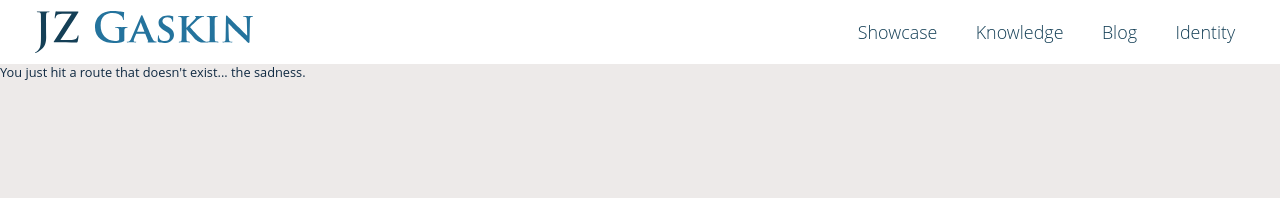
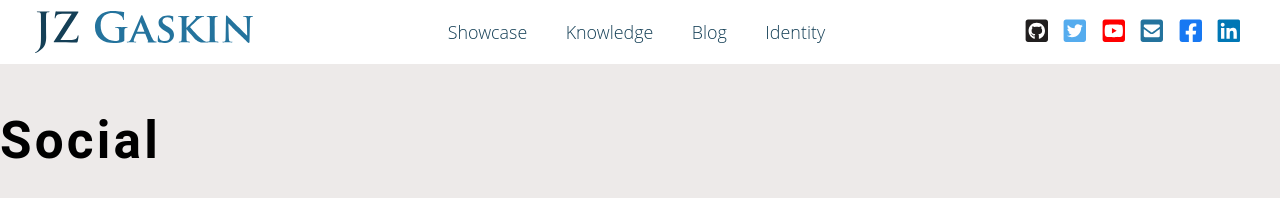
Before and after one commit to JZGaskin/frontend, a Gatsby site: page /social in a window 1280 px wide. Before the commit this address had no page. Built offline with nearby package versions, Linux system fonts and the light colour scheme; Gatsby itself is replaced by a stand-in of ours.

Commit message:
social links in navbar

```diff
--- a/package.json
+++ b/package.json
@@ -19,6 +19,7 @@
     "prop-types": "^15.7.2",
     "react-dom": "^16.12.0",
     "react-helmet": "^6.0.0",
+    "react-icons": "^3.10.0",
     "react-spring": "^8.0.27",
     "styled-components": "^5.1.0"
   },
--- a/src/components/Global.js
+++ b/src/components/Global.js
@@ -5,18 +5,12 @@ const GlobalStyles = createGlobalStyle`
   @import url("https://fonts.googleapis.com/css?family=Open+Sans|Roboto:400,700&display=swap");
 :root {
   --clr-primary: #2f2825;
-  --clr-primary-dark: hsl(205, 100%, 21%);
-  --clr-primary-light: hsl(205, 84%, 74%);
-  --clr-grey-1: hsl(209, 61%, 16%);
-  --clr-grey-5: hsl(209, 22%, 49%);
-  --clr-grey-9: hsl(210, 32%, 93%);
-  --clr-grey-10: hsl(206, 33%, 96%);
+  --clr-primary-dark: #143f56;
+  --clr-primary-light: #24739d;
   --clr-white: #fff;
-  --clr-red-dark: hsl(360, 67%, 44%);
-  --clr-red-light: hsl(360, 71%, 66%);
   --ff-primary: "Roboto", sans-serif;
   --ff-secondary: "Open Sans", sans-serif;
-  /* --transition: all 0.3s linear; */
+  --transition: all 0.3s linear;
   --spacing: 0.25rem;
   --radius: 0.5rem;
   --fixed-width: 620px;
--- a/src/components/Navbar/CollapseMenu.js
+++ b/src/components/Navbar/CollapseMenu.js
@@ -39,6 +39,11 @@ const CollapseMenu = props => {
               Identity
             </Link>
           </li>
+          <li>
+            <Link to="/social/" onClick={props.handleNavbar}>
+              Social
+            </Link>
+          </li>
         </NavLinks>
       </CollapseWrapper>
     )
@@ -55,6 +60,10 @@ const CollapseWrapper = styled(animated.div)`
   left: 0;
   right: 0;
   z-index: 2;
+
+  @media (min-width: 992px) {
+    display: none;
+  }
 `
 
 const NavLinks = styled.ul`
--- a/src/components/Navbar/NavApp.js
+++ b/src/components/Navbar/NavApp.js
@@ -15,11 +15,11 @@ class NavApp extends Component {
   render() {
     return (
       <>
+        <GlobalStyle />
         <Navbar
           navbarState={this.state.navbarOpen}
           handleNavbar={this.handleNavbar}
         />
-        <GlobalStyle />
       </>
     )
   }
--- a/src/components/Navbar/Navbar.js
+++ b/src/components/Navbar/Navbar.js
@@ -5,6 +5,7 @@ import { Link } from "gatsby"
 import Brand from "./Brand"
 import BurgerMenu from "./BurgerMenu"
 import CollapseMenu from "./CollapseMenu"
+import { SocialNav } from "./SocialNav"
 
 const Navbar = props => {
   //   const barAnimation = useSpring({
@@ -30,6 +31,7 @@ const Navbar = props => {
             <Link to="/blog/">Blog</Link>
             <Link to="/identity/">Identity</Link>
           </NavLinks>
+          <SocialNav />
           <BurgerWrapper>
             <BurgerMenu
               navbarState={props.navbarState}
@@ -88,7 +90,7 @@ const NavLinks = styled(animated.ul)`
       box-shadow: 0 1px #000e24;
     }
 
-    @media (max-width: 768px) {
+    @media (max-width: 992px) {
       display: none;
     }
   }
@@ -97,7 +99,7 @@ const NavLinks = styled(animated.ul)`
 const BurgerWrapper = styled.div`
   margin: auto 0;
 
-  @media (min-width: 769px) {
+  @media (min-width: 992px) {
     display: none;
   }
 `
--- /dev/null
+++ b/src/components/Navbar/SocialNav.js
@@ -0,0 +1,133 @@
+import React from "react"
+import {
+  FaGithubSquare,
+  FaTwitterSquare,
+  FaYoutubeSquare,
+  FaEnvelopeSquare,
+  FaFacebookSquare,
+  FaLinkedin,
+} from "react-icons/fa"
+import styled from "styled-components"
+
+export const SocialNav = () => {
+  return (
+    <Social>
+      <Github
+        href="https://github.com/JZGaskin"
+        target="_blank"
+        rel="noopener noreferrer"
+      >
+        <FaGithubSquare />
+      </Github>
+      <Twitter
+        href="https://twitter.com"
+        target="_blank"
+        rel="noopener noreferrer"
+      >
+        <FaTwitterSquare />
+      </Twitter>
+      <Youtube
+        href="https://youtube.com"
+        target="_blank"
+        rel="noopener noreferrer"
+      >
+        <FaYoutubeSquare />
+      </Youtube>
+      <Email
+        href="mailto:jzgaskin@gmail.com"
+        target="_blank"
+        rel="noopener noreferrer"
+      >
+        <FaEnvelopeSquare />
+      </Email>
+      <Facebook
+        href="https://facebook.com"
+        target="_blank"
+        rel="noopener noreferrer"
+      >
+        <FaFacebookSquare />
+      </Facebook>
+      <LinkedIn
+        href="https://linkedin.com"
+        target="_blank"
+        rel="noopener noreferrer"
+      >
+        <FaLinkedin />
+      </LinkedIn>
+    </Social>
+  )
+}
+
+const Social = styled.div`
+  display: flex;
+  flex-wrap: wrap;
+  line-height: 0;
+  padding-top: 1.5%;
+  font-size: 2rem;
+  margin-left: 1rem;
+
+  @media (max-width: 992px) {
+    display: none;
+  }
+`
+
+const Github = styled.a`
+  color: #211f1f;
+  transition: var(--transition);
+  cursor: pointer;
+  margin-right: 1rem;
+
+  &:hover {
+    transform: translateY(-10%);
+  }
+`
+const Twitter = styled.a`
+  color: #55acee;
+  transition: var(--transition);
+  cursor: pointer;
+  margin-right: 1rem;
+
+  &:hover {
+    transform: translateY(-10%);
+  }
+`
+const Youtube = styled.a`
+  color: #ff0000;
+  transition: var(--transition);
+  cursor: pointer;
+  margin-right: 1rem;
+
+  &:hover {
+    transform: translateY(-10%);
+  }
+`
+const Email = styled.a`
+  color: var(--clr-primary-light);
+  transition: var(--transition);
+  cursor: pointer;
+  margin-right: 1rem;
+
+  &:hover {
+    transform: translateY(-10%);
+  }
+`
+const Facebook = styled.a`
+  color: #1778f2;
+  transition: var(--transition);
+  cursor: pointer;
+  margin-right: 1rem;
+
+  &:hover {
+    transform: translateY(-10%);
+  }
+`
+const LinkedIn = styled.a`
+  color: #0077b5;
+  transition: var(--transition);
+  cursor: pointer;
+  margin-right: 1rem;
+
+  &:hover {
+    transform: translateY(-10%);
+  }
+`
--- /dev/null
+++ b/src/pages/social.js
@@ -0,0 +1,15 @@
+import React from "react"
+import Layout from "../components/layout"
+
+const Social = () => (
+  <Layout>
+    <br />
+    <br />
+    <br />
+    <br />
+    <br />
+    <h1>Social</h1>
+  </Layout>
+)
+
+export default Social
```
Also changed, not shown: 1 other file.
